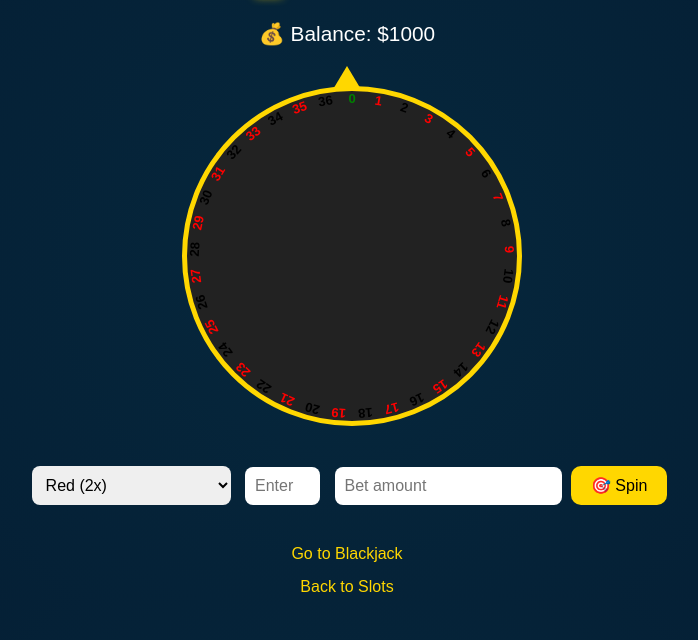
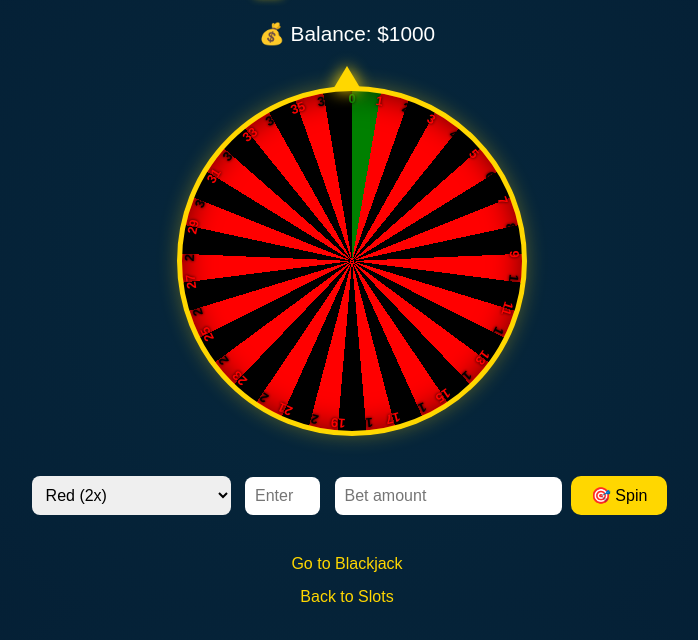
Before and after one commit to Heeheetickletime/playmoney-casino, a plain HTML site: page roulette.html in a window 1280 px wide. Shown: the part 66-706 px from the top of the page, without its empty margins (293-991 px from the left). Drawn offline with Linux system fonts and the light colour scheme.

Commit message:
Update roulette.html

```diff
--- a/roulette.html
+++ b/roulette.html
@@ -30,8 +30,8 @@
   .wheel-container {
     position: relative;
     margin: 40px auto;
-      width: 330px;
-      height: 330px;
+    width: 340px;
+    height: 340px;
   }
 
   .wheel {
@@ -40,9 +40,48 @@
     height: 100%;
     border-radius: 50%;
     border: 5px solid gold;
-      background: #222;
     overflow: hidden;
     transition: transform 5s cubic-bezier(0.17, 0.67, 0.83, 0.67);
+    background: conic-gradient(
+      green 0deg 9.73deg,
+      red 9.73deg 19.46deg,
+      black 19.46deg 29.19deg,
+      red 29.19deg 38.92deg,
+      black 38.92deg 48.65deg,
+      red 48.65deg 58.38deg,
+      black 58.38deg 68.11deg,
+      red 68.11deg 77.84deg,
+      black 77.84deg 87.57deg,
+      red 87.57deg 97.3deg,
+      black 97.3deg 107.03deg,
+      red 107.03deg 116.76deg,
+      black 116.76deg 126.49deg,
+      red 126.49deg 136.22deg,
+      black 136.22deg 145.95deg,
+      red 145.95deg 155.68deg,
+      black 155.68deg 165.41deg,
+      red 165.41deg 175.14deg,
+      black 175.14deg 184.87deg,
+      red 184.87deg 194.6deg,
+      black 194.6deg 204.33deg,
+      red 204.33deg 214.06deg,
+      black 214.06deg 223.79deg,
+      red 223.79deg 233.52deg,
+      black 233.52deg 243.25deg,
+      red 243.25deg 252.98deg,
+      black 252.98deg 262.71deg,
+      red 262.71deg 272.44deg,
+      black 272.44deg 282.17deg,
+      red 282.17deg 291.9deg,
+      black 291.9deg 301.63deg,
+      red 301.63deg 311.36deg,
+      black 311.36deg 321.09deg,
+      red 321.09deg 330.82deg,
+      black 330.82deg 340.55deg,
+      red 340.55deg 350.28deg,
+      black 350.28deg 360deg
+    );
+    box-shadow: 0 0 20px rgba(255, 215, 0, 0.3), inset 0 0 30px rgba(0,0,0,0.6);
   }
 
   .number {
@@ -58,6 +97,7 @@
     font-size: 13px;
     font-weight: bold;
     color: white;
+    text-shadow: 0 0 3px black;
   }
 
   .pointer {
@@ -71,6 +111,13 @@
     border-right: 15px solid transparent;
     border-bottom: 25px solid gold;
     z-index: 10;
+    filter: drop-shadow(0 0 8px gold);
+  }
+
+  #result {
+    margin-top: 20px;
+    font-size: 1.4em;
+    font-weight: bold;
   }
 
   select, input {
@@ -96,12 +143,6 @@
   button:hover {
     background: orange;
     transform: scale(1.05);
-    }
-
-    #result {
-      margin-top: 20px;
-      font-size: 1.4em;
-      font-weight: bold;
   }
 
   a {
```
Lines whose indentation alone changed are shown as unchanged.
